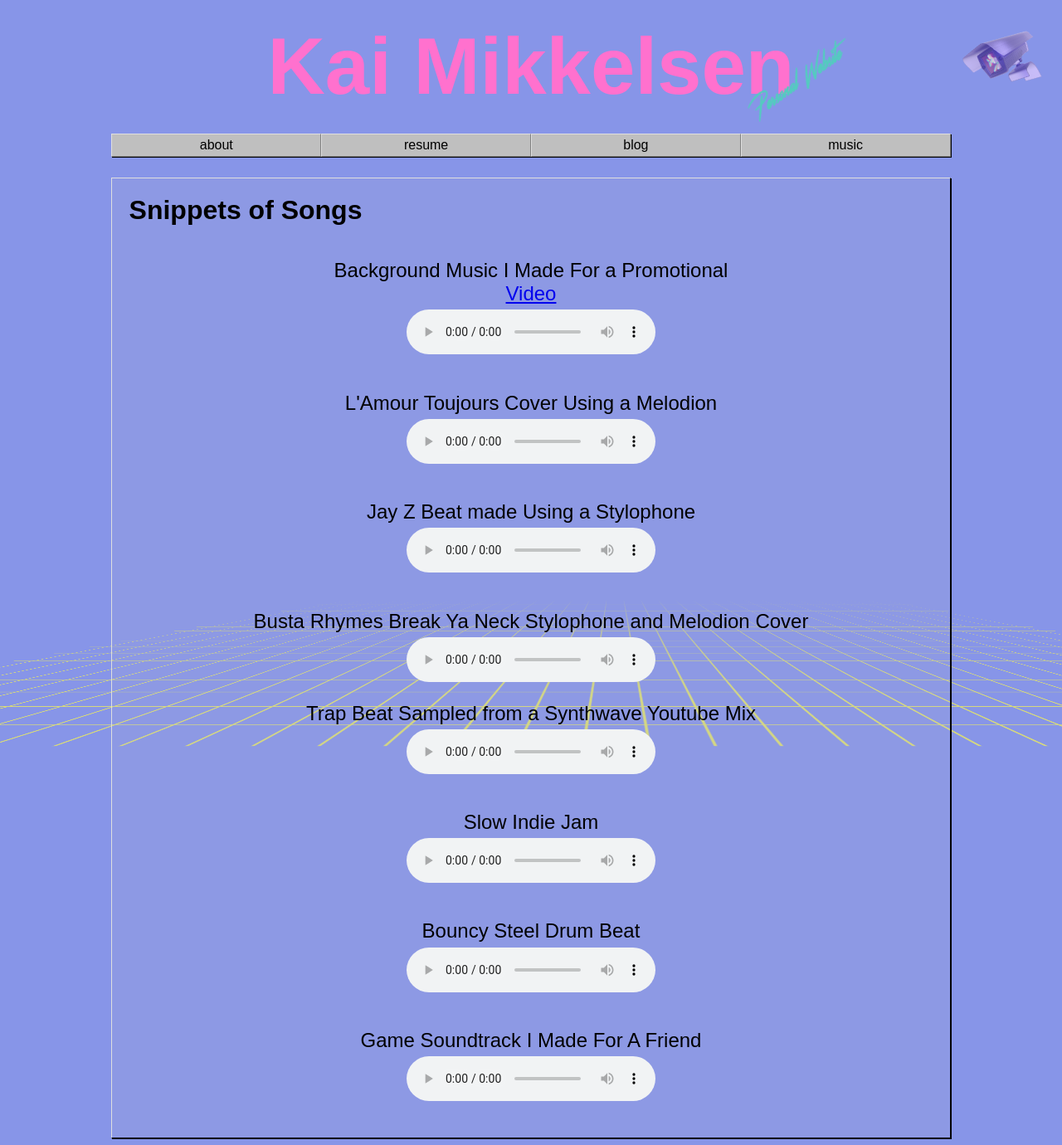
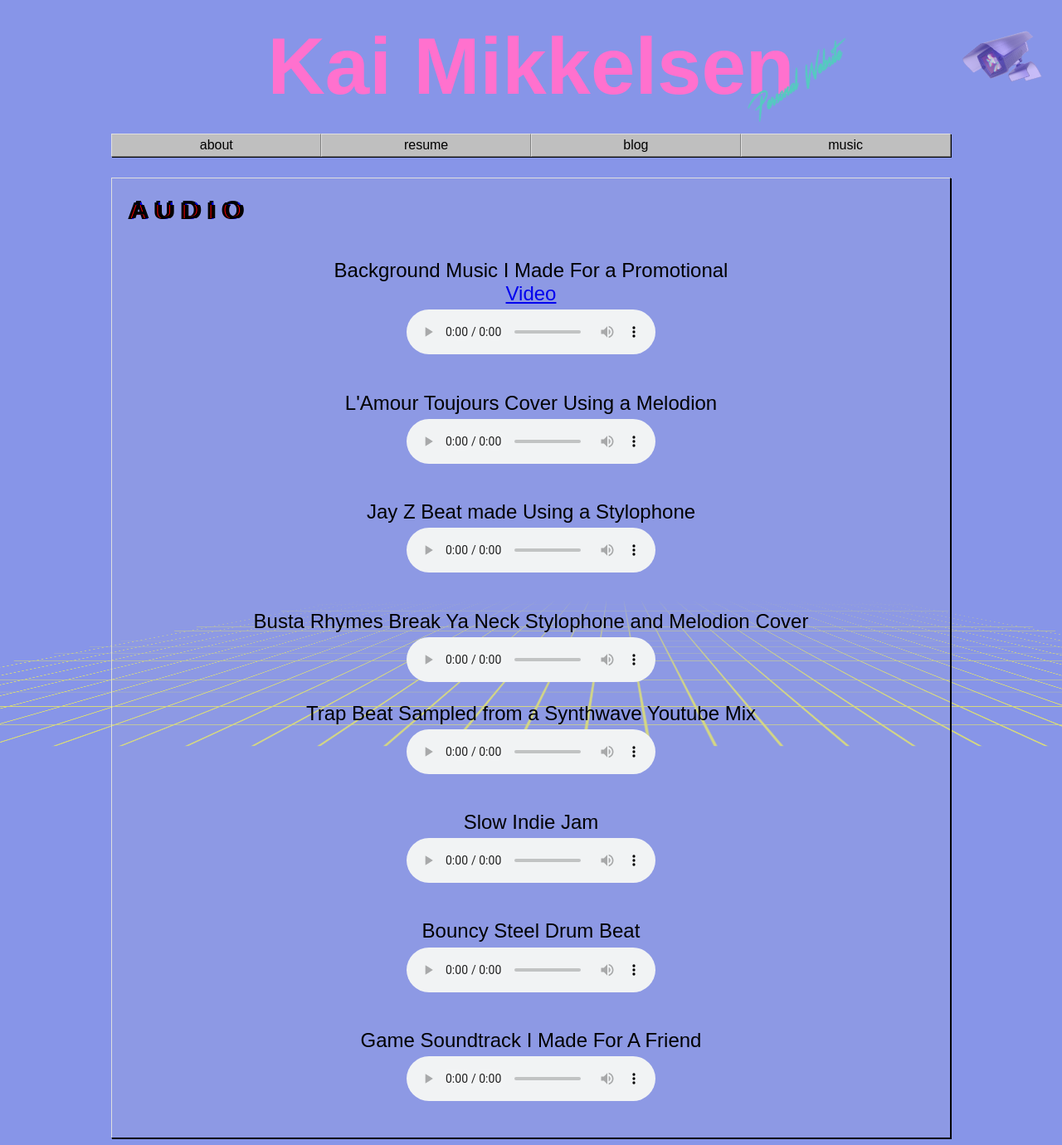
Before and after one commit to KaiMikkelsen/KaiMikkelsen.github.io, a Jekyll site: the page built from Pages/music.html, in a window 1280 px wide. Shown: the whole page at 83% size. Built offline with Jekyll 4.4.1, drawn with Linux system fonts in a browser that asks for light colours.

Commit message:
Made the audio glitch in music

```diff
--- a/CSS/aesthetic.css
+++ b/CSS/aesthetic.css
@@ -611,7 +611,7 @@ body{
     8. Height (px)
   */
   .aesthetic-effect-text-glitch {
-    color: white;
+    color: black;
     position: relative; }
 
   @keyframes aesthetic-effect-text-glitch-anim-1 {
--- a/Pages/music.html
+++ b/Pages/music.html
@@ -5,8 +5,10 @@ layout: default
 <!DOCTYPE html>
 
 
-<h6> Snippets of Songs</h6>
 
+<div>
+  <h6 class="aesthetic-effect-text-glitch" data-glitch="A U D I O">A U D I O</h6>
+</div>
 
 
 
```
Also changed, not shown: _posts/2020-06-24-War-On-Drugs-Review.md (+2 -0 lines), 3 other files.
